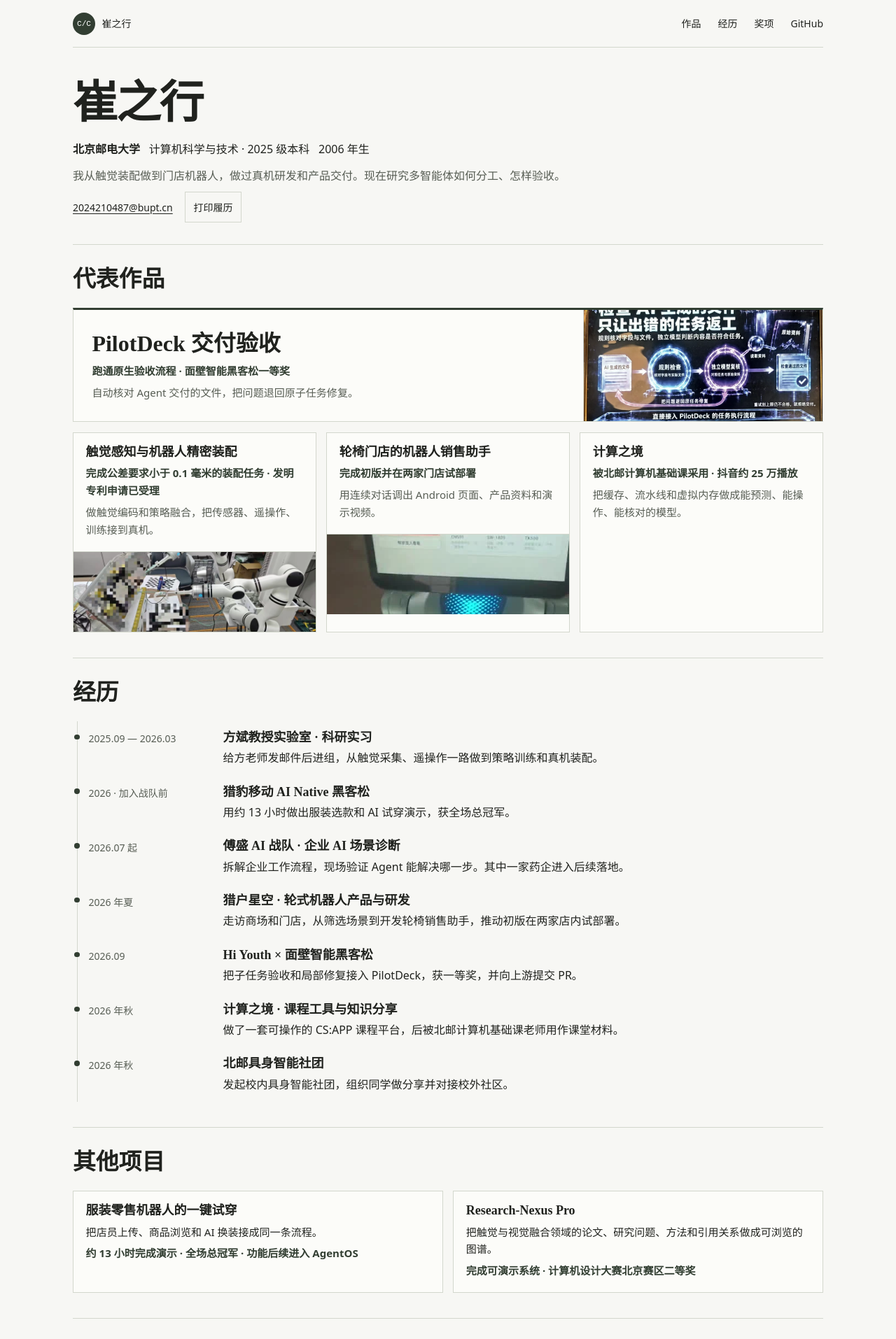
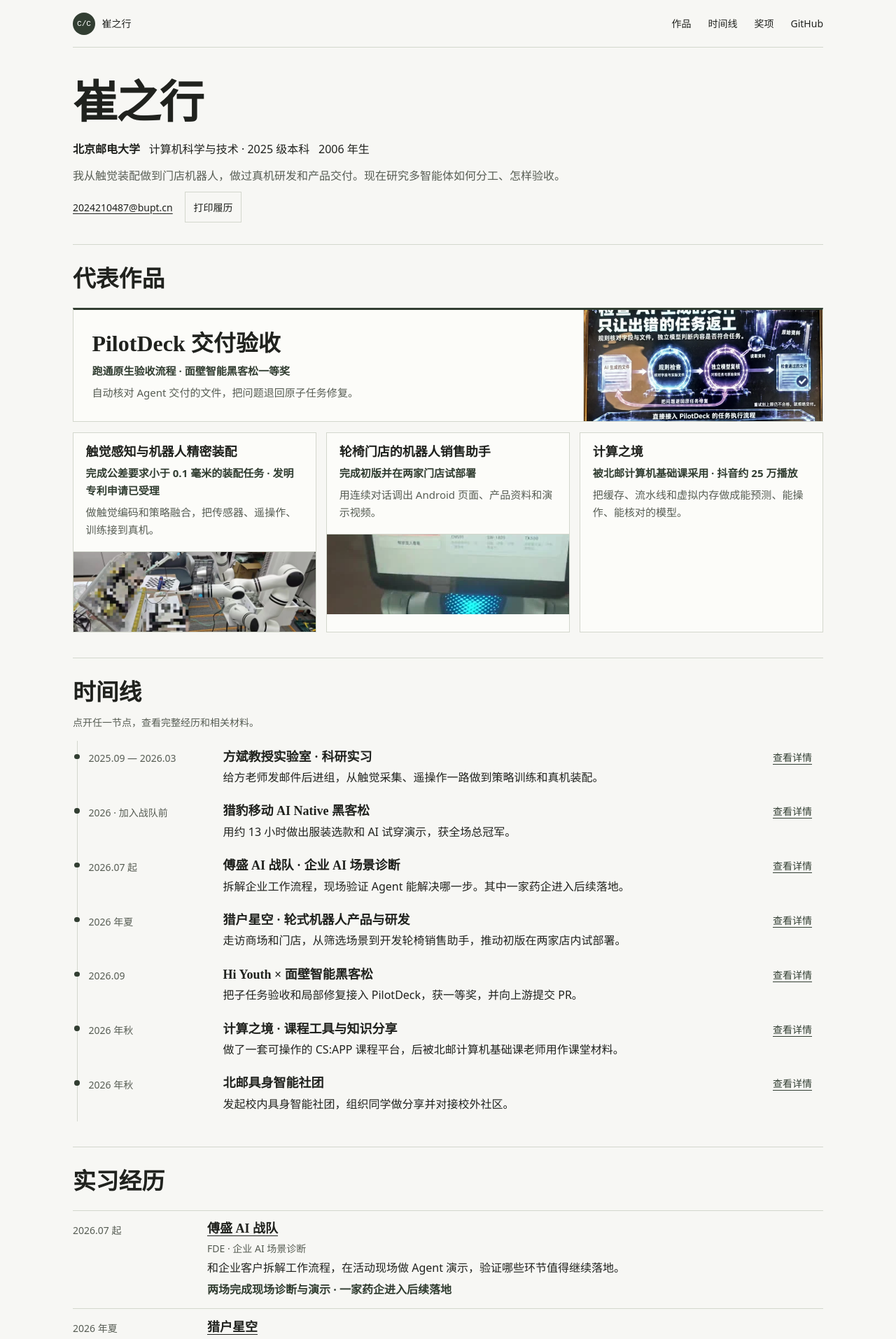
Before and after one commit to changer-changer/changer-changer.github.io, a Jekyll site: the page built from resume/index.md, in a window 1280 px wide. Shown: the top 1914 px of the page at 70% size. Built offline with Jekyll 4.4.1, drawn with Linux system fonts in a browser that asks for light colours; some web fonts are replaced; some of the changed text lies outside the part shown.

Commit message:
Restore categorized resume sections after the timeline

```diff
--- a/_data/career.yml
+++ b/_data/career.yml
@@ -38,7 +38,42 @@ timeline:
     title: 北邮具身智能社团
     summary: 发起校内具身智能社团，组织同学做分享并对接校外社区。
 
-projects: [retail-tryon, research-nexus]
+resume_sections:
+  - id: internships
+    title: 实习经历
+    entries:
+      - case: field-fde
+        title: 傅盛 AI 战队
+        role: FDE · 企业 AI 场景诊断
+        summary: 和企业客户拆解工作流程，在活动现场做 Agent 演示，验证哪些环节值得继续落地。
+      - case: wheelchair
+        title: 猎户星空
+        role: 轮式机器人产品与研发
+        summary: 实地走访商场和门店，选定智能轮椅的销售场景，完成对话、产品资料和双屏展示的联调。
+      - case: tactile-vla
+        title: 方斌教授实验室
+        role: 科研实习 · 具身智能
+        summary: 负责触觉数据采集和 VR 可视化，并参与触觉编码、策略训练与双臂真机装配。
+  - id: projects
+    title: 项目经历
+    entries:
+      - case: pilotdeck
+      - case: tactile-vla
+      - case: wheelchair
+      - case: retail-tryon
+      - case: inside-computing
+      - case: research-nexus
+  - id: campus
+    title: 校园与社区经历
+    entries:
+      - case: community
+skills:
+  - area: 机器人
+    text: ROS2、触觉感知、VR 遥操作、Diffusion Policy、嵌入式与真机调试
+  - area: Agent 与研究
+    text: 工作流编排、工具调用、交付验收、对照实验
+  - area: 产品与交付
+    text: 客户调研、需求验证、交互原型、Android 二次开发、门店试部署
 current: agent-research
 awards:
   - title: 中国国际大学生创新大赛 · 省级金奖
--- a/_layouts/career.html
+++ b/_layouts/career.html
@@ -20,7 +20,7 @@
   <meta name="theme-color" content="#f7f7f4">
   <link rel="canonical" href="{{ page.url | absolute_url }}">
   <link rel="preload" href="{{ '/assets/fonts/noto-serif-sc-900.woff2' | relative_url }}" as="font" type="font/woff2" crossorigin>
-  <link rel="stylesheet" href="{{ '/assets/css/career.css' | relative_url }}?v=4">
+  <link rel="stylesheet" href="{{ '/assets/css/career.css' | relative_url }}?v=5">
 </head>
 <body>
   <a class="skip-link" href="#main">跳到正文</a>
@@ -31,7 +31,7 @@
         <a href="{{ '/resume/' | relative_url }}">返回履历</a>
       {% else %}
         <a href="#works">作品</a>
-        <a href="#experience">经历</a>
+        <a href="#experience">时间线</a>
         <a href="#awards">奖项</a>
       {% endif %}
       <a href="{{ career.identity.github }}">GitHub</a>
@@ -139,39 +139,61 @@
       </section>
 
       <section class="career-section" id="experience" aria-labelledby="experience-title">
-        <h2 id="experience-title">经历</h2>
-        <ol class="career-timeline">
+        <h2 id="experience-title">时间线</h2>
+        <p class="timeline-hint" id="timeline-hint">点开任一节点，查看完整经历和相关材料。</p>
+        <ol class="career-timeline" aria-describedby="timeline-hint">
           {% for entry in career.timeline %}
             {% assign url = '/resume/cases/' | append: entry.id | append: '/' %}
             <li>
               <a href="{{ url | relative_url }}">
                 <span class="career-date">{{ entry.date }}</span>
-                <div>
+                <div class="timeline-copy">
                   <h3>{{ entry.title }}</h3>
                   <p>{{ entry.summary }}</p>
                 </div>
+                <span class="timeline-detail">查看详情</span>
               </a>
             </li>
           {% endfor %}
         </ol>
       </section>
 
-      <section class="career-section" id="projects" aria-labelledby="projects-title">
-        <h2 id="projects-title">其他项目</h2>
-        <div class="career-projects">
-          {% for id in career.projects %}
-            {% assign project = career.cases[id] %}
-            {% assign url = '/resume/cases/' | append: id | append: '/' %}
-            <article>
-              <a href="{{ url | relative_url }}">
-                <h3>{{ project.title }}</h3>
-                <p>{{ project.summary }}</p>
-                <p class="work-result">{{ project.result }}</p>
-              </a>
-            </article>
-          {% endfor %}
-        </div>
-      </section>
+      {% for group in career.resume_sections %}
+        <section class="career-section" id="{{ group.id }}" aria-labelledby="{{ group.id }}-title">
+          <h2 id="{{ group.id }}-title">{{ group.title }}</h2>
+          <div class="career-entries">
+            {% for entry in group.entries %}
+              {% assign project = career.cases[entry.case] %}
+              {% assign url = '/resume/cases/' | append: entry.case | append: '/' %}
+              <article class="career-entry">
+                <p class="career-date">{{ project.period }}</p>
+                <div class="career-entry-copy">
+                  <h3><a href="{{ url | relative_url }}">{{ entry.title | default: project.title }}</a></h3>
+                  <p class="career-role">{{ entry.role | default: project.role }}</p>
+                  <p>{{ entry.summary | default: project.summary }}</p>
+                  <p class="work-result">{{ project.result }}</p>
+                </div>
+              </article>
+            {% endfor %}
+          </div>
+        </section>
+      {% endfor %}
+
+      <div class="career-background">
+        <section class="career-section" id="education" aria-labelledby="education-title">
+          <h2 id="education-title">教育背景</h2>
+          <h3>{{ career.identity.school }}</h3>
+          <p>{{ career.identity.degree }}</p>
+        </section>
+        <section class="career-section" id="skills" aria-labelledby="skills-title">
+          <h2 id="skills-title">技术与研究能力</h2>
+          <dl>
+            {% for skill in career.skills %}
+              <div><dt>{{ skill.area }}</dt><dd>{{ skill.text }}</dd></div>
+            {% endfor %}
+          </dl>
+        </section>
+      </div>
 
       {% assign current = career.cases[career.current] %}
       {% if current %}
--- a/assets/css/career.css
+++ b/assets/css/career.css
@@ -100,18 +100,17 @@ h3 { font-size: 1.125rem; }
 
 .career-section { padding: 1.75rem 0 2.25rem; border-top: 1px solid var(--line); scroll-margin-top: 1rem; }
 .career-section > h2 { margin-bottom: 1.2rem; }
-.career-works, .career-projects { display: grid; gap: .9rem; }
-.career-works { grid-template-columns: repeat(3, minmax(0, 1fr)); }
+.career-works { display: grid; gap: .9rem; grid-template-columns: repeat(3, minmax(0, 1fr)); }
 .career-works article { display: flex; }
-.career-work, .career-projects a {
+.career-work {
   display: block;
   width: 100%;
   border: 1px solid var(--line);
   text-decoration: none;
   background: #fcfcf9;
 }
-.career-work:hover, .career-projects a:hover { border-color: var(--accent); }
-.career-work:hover h3, .career-projects a:hover h3, .career-timeline a:hover h3 { text-decoration: underline; }
+.career-work:hover { border-color: var(--accent); }
+.career-work:hover h3, .career-timeline a:hover h3 { text-decoration: underline; }
 .work-featured { grid-column: 1 / -1; }
 .work-featured .career-work {
   display: grid;
@@ -132,13 +131,14 @@ h3 { font-size: 1.125rem; }
   border-left: 1px solid var(--line);
   filter: saturate(.72);
 }
-.work-copy, .career-projects a { padding: 1rem 1.1rem 1.15rem; }
+.work-copy { padding: 1rem 1.1rem 1.15rem; }
 .work-featured .work-copy { padding: clamp(1rem, 2.4vw, 1.65rem); }
-.work-copy > p, .career-projects p { margin-top: .38rem; font-size: .94rem; }
+.work-copy > p { margin-top: .38rem; font-size: .94rem; }
 .work-summary { color: var(--muted); }
 .career-meta { color: var(--muted); font-size: .875rem; }
 .work-result { color: var(--accent); font-weight: 600; }
 
+.timeline-hint { margin: -.6rem 0 .9rem; color: var(--muted); font-size: .875rem; }
 .career-timeline { margin: 0 0 0 .35rem; padding: 0; border-left: 1px solid var(--line); list-style: none; }
 .career-timeline li { position: relative; }
 .career-timeline li::before {
@@ -152,12 +152,29 @@ h3 { font-size: 1.125rem; }
   background: var(--accent);
   pointer-events: none;
 }
-.career-timeline a { display: grid; grid-template-columns: 11rem 1fr; gap: .1rem 1rem; padding: .75rem 1rem; text-decoration: none; }
+.career-timeline a { display: grid; grid-template-columns: 11rem minmax(0, 1fr) auto; gap: .1rem 1rem; padding: .75rem 1rem; text-decoration: none; }
 .career-timeline a:hover { background: #eef0ea; }
+.timeline-detail { align-self: start; color: var(--accent); font-size: .875rem; text-decoration: underline; }
 .career-date { padding-top: .1rem; color: var(--muted); font-size: .875rem; font-variant-numeric: tabular-nums; }
 .career-timeline p { margin-top: .25rem; }
-.career-projects { grid-template-columns: repeat(2, minmax(0, 1fr)); }
-.career-projects a { height: 100%; }
+
+.career-entry {
+  display: grid;
+  grid-template-columns: 11rem minmax(0, 1fr);
+  gap: .15rem 1rem;
+  padding: .9rem 0;
+  border-top: 1px solid var(--line);
+}
+.career-entry-copy { max-width: 46rem; }
+.career-entry-copy h3 a { text-decoration-thickness: 1px; }
+.career-entry-copy p { margin-top: .24rem; }
+.career-entry-copy .career-role { color: var(--muted); font-size: .875rem; }
+.career-background { display: grid; grid-template-columns: minmax(0, 1fr) minmax(0, 2fr); gap: 0 1.25rem; }
+.career-background h2 { font-size: clamp(1.35rem, 2.5vw, 1.65rem); }
+.career-background dl, .career-background dd { margin: 0; }
+.career-background dt { font-weight: 600; }
+.career-background dl > div + div { margin-top: .55rem; }
+.career-background dd, .career-background p { color: var(--muted); }
 
 .career-awards h2 { font-size: clamp(1.2rem, 2vw, 1.5rem); }
 .career-awards summary { width: fit-content; min-height: 44px; padding: .5rem 0; cursor: pointer; }
@@ -230,9 +247,11 @@ h3 { font-size: 1.125rem; }
 @media (max-width: 760px) {
   .career-bar, .career-main, .career-foot { width: calc(100% - 2rem); }
   .career-works { grid-template-columns: 1fr; }
-  .career-projects { grid-template-columns: 1fr; }
-  .career-timeline a { grid-template-columns: 1fr; }
+  .career-timeline a { grid-template-columns: minmax(0, 1fr) auto; }
+  .timeline-copy { grid-column: 1 / -1; }
+  .timeline-detail { grid-column: 2; grid-row: 1; }
   .career-timeline li::before { top: 1.02rem; }
+  .career-entry, .career-background { grid-template-columns: 1fr; }
   .case-gallery-grid { grid-template-columns: repeat(2, minmax(0, 1fr)); }
 }
 
@@ -251,13 +270,14 @@ h3 { font-size: 1.125rem; }
   :root { --paper: white; --ink: black; --muted: #333; }
   body { font-size: 10pt; }
   .career-bar, .career-foot, .career-versions, .career-contacts button,
-  .work-cover, .case-video, .career-lightbox, .skip-link, .career-awards button { display: none !important; }
+  .work-cover, .case-video, .career-lightbox, .skip-link, .career-awards button,
+  .timeline-detail, .timeline-hint { display: none !important; }
   .career-main { width: 100%; }
   .career-intro, .case-intro { padding: 0 0 1rem; }
   .career-intro h1 { font-size: 2.4rem; }
   .career-section { padding: .75rem 0; }
   .career-works { grid-template-columns: repeat(2, minmax(0, 1fr)); }
   .work-featured .career-work { display: block; }
-  .career-works article, .career-timeline li, .career-projects article { break-inside: avoid; }
-  .career-timeline a, .work-copy, .career-projects a { padding: .5rem; }
+  .career-works article, .career-timeline li, .career-entry { break-inside: avoid; }
+  .career-timeline a, .work-copy { padding: .5rem; }
 }
```
